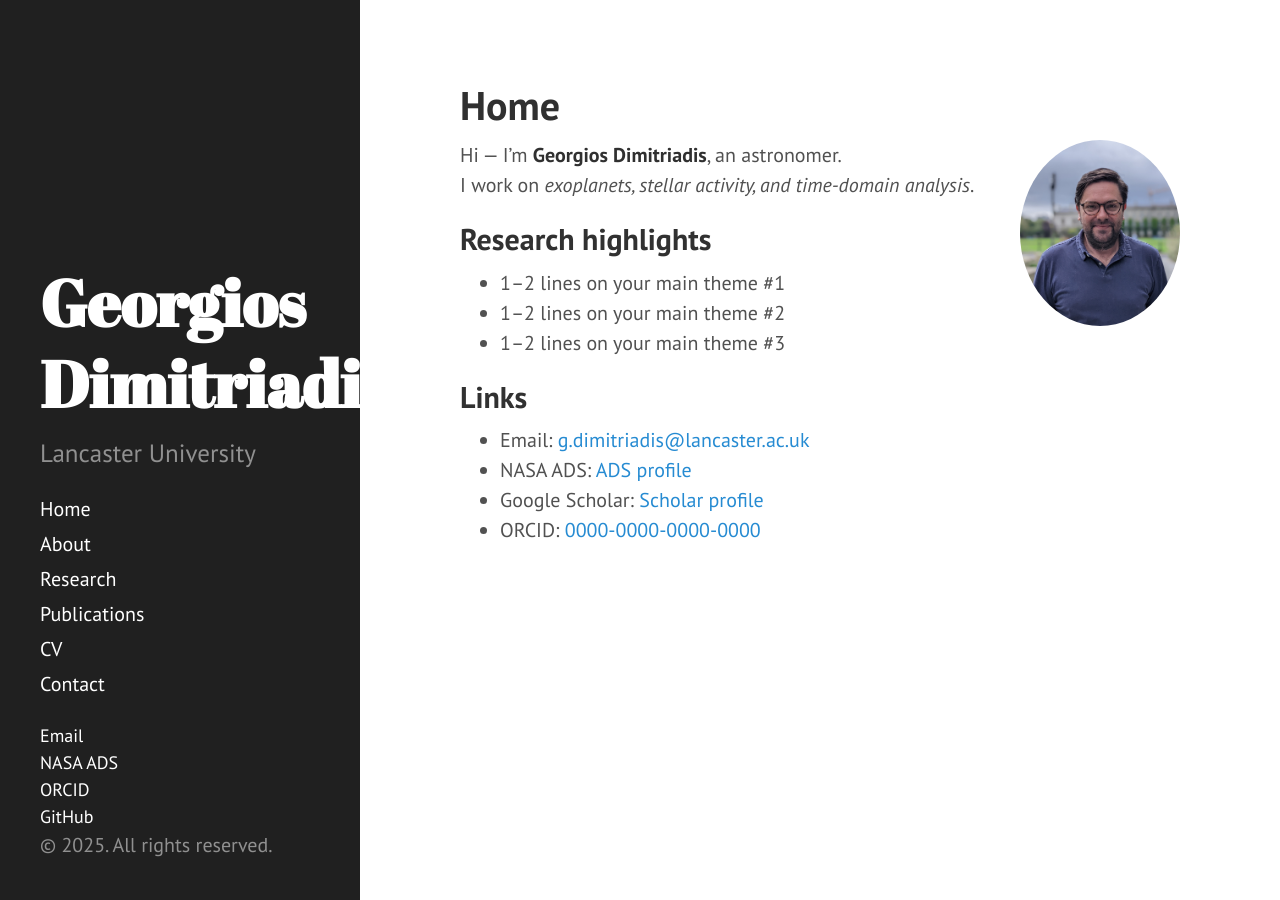
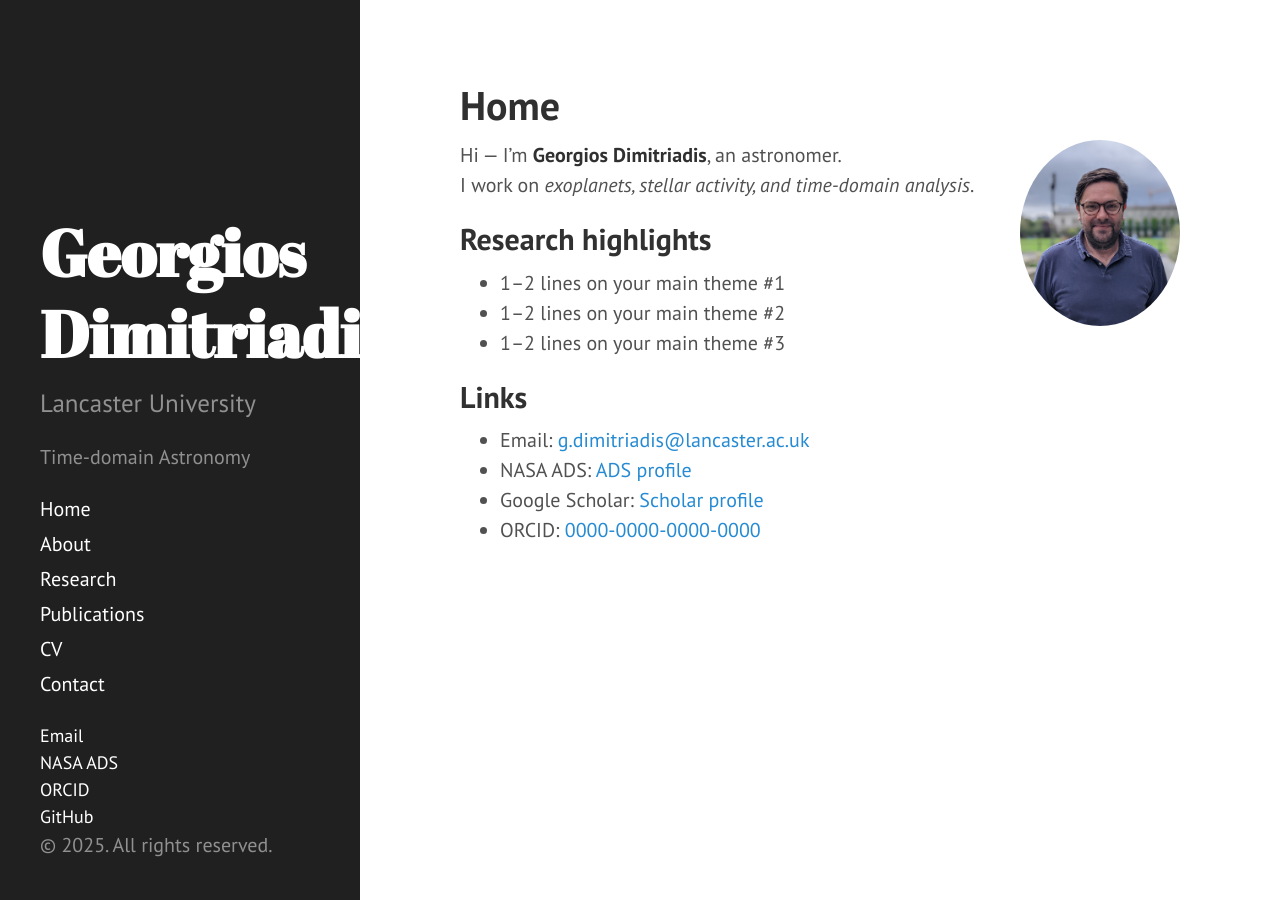
Before and after one commit to geodimitriadis/geodimitriadis.github.io, a Jekyll site: the page built from index.html, in a window 1280 px wide. Built offline with Jekyll 4.4.1, drawn with Linux system fonts in a browser that asks for light colours; the list of posts is cut into pages by our own code; part of the change alters nothing that is shown.

Commit message:
Update _config.yml

```diff
--- a/_config.yml
+++ b/_config.yml
@@ -1,7 +1,7 @@
 # Site settings
 title: "Georgios Dimitriadis"
 tagline: "Lancaster University"
-# description: "Astronomer working on time-domain astronomy."
+description: "Time-domain Astronomy"
 
 # Important for GitHub Pages (user site)
 url: "https://geodimitriadis.github.io"
```
